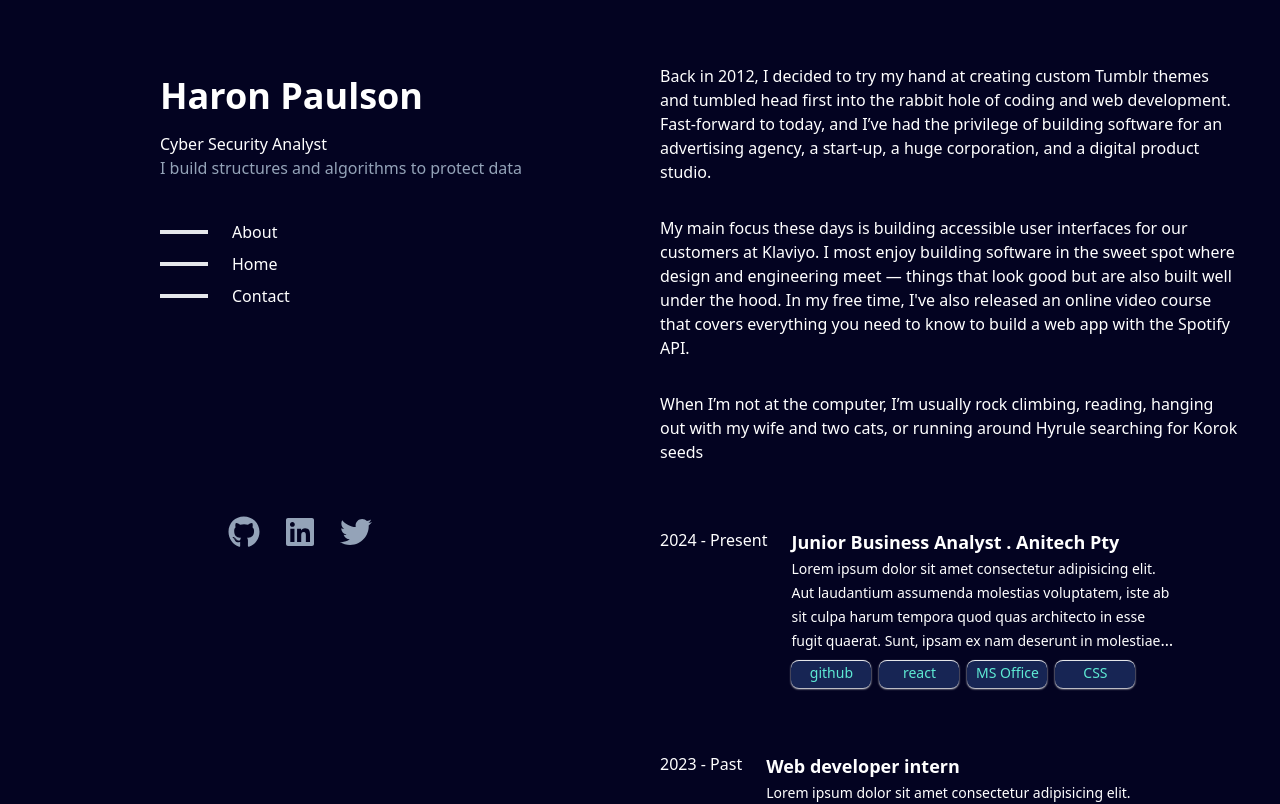
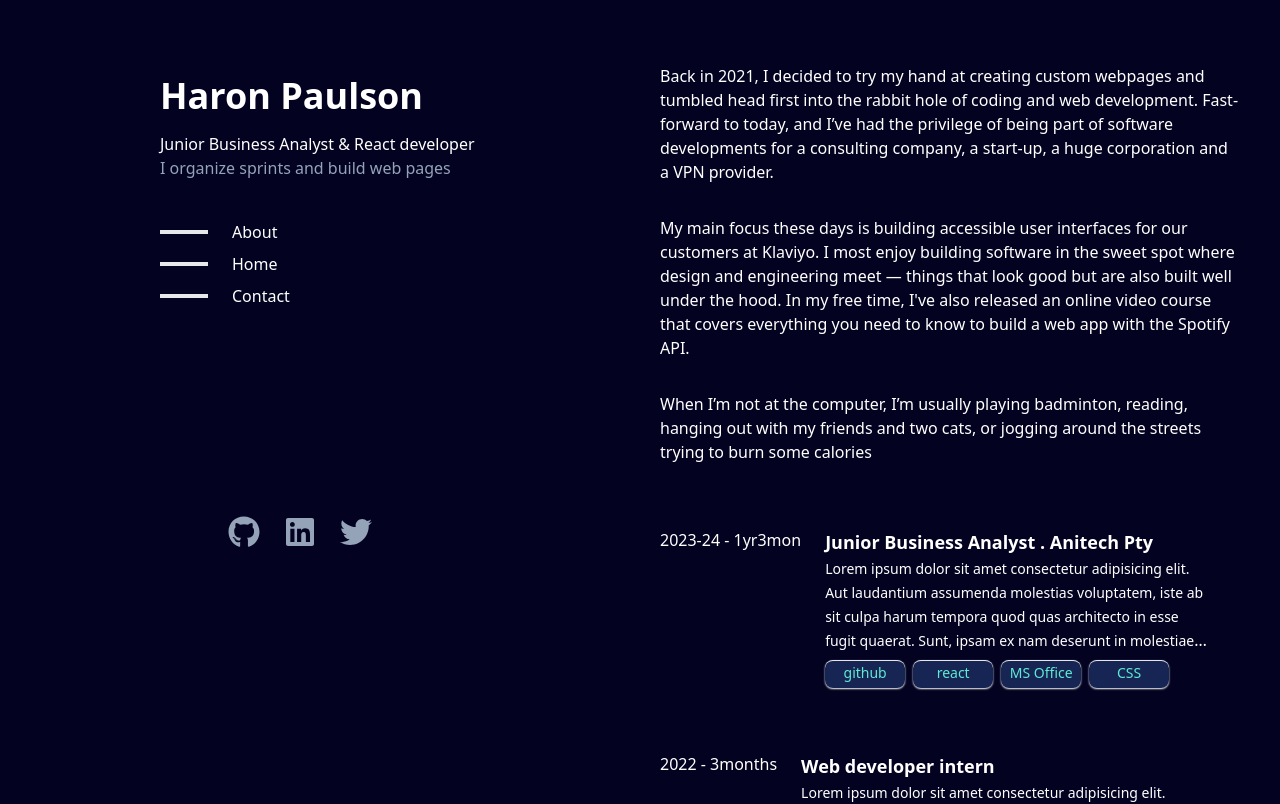
Before and after one commit to haronpaulson/portfolio-mathew, a React (Create React App) app: page / in a window 1280 px wide. Shown: the top 804 px of the page. Built offline with nearby package versions, Linux system fonts and the light colour scheme.

Commit message:
Update Mainpage.js

```diff
--- a/src/Mainpage.js
+++ b/src/Mainpage.js
@@ -12,8 +12,8 @@ function Mainpage() {
             <div className=' w-1/2 h-  pt-16 text-start pl-40 fixed '>
                 <div className=' space- '>
                 <h1 className=' text-4xl font-bold pt-3 pb-4'>Haron Paulson</h1>
-                <p1 className=' pb-4'> Cyber Security Analyst</p1> <br/>
-                <p2 className=' text-slate-400'> I build structures and algorithms to protect data</p2>
+                <p1 className=' pb-4'> Junior Business Analyst & React developer</p1> <br/>
+                <p2 className=' text-slate-400'> I organize sprints and build web pages</p2>
                 </div>
                 <div className=' flex items-center mt-10'>
                     <div className='  w-12 border-2 mr-6'> </div><span className=''> About</span>
@@ -38,15 +38,15 @@ function Mainpage() {
                 <div className=' w-1/2  pt-'>
                     <div className=' space-y-16'>
                     <ul className=' space-y-8 text-start'>
-                    <li><p1 >Back in 2012, I decided to try my hand at creating custom Tumblr themes and tumbled head first into the rabbit hole of coding and web development. Fast-forward to today, and I’ve had the privilege of building software for an advertising agency, a start-up, a huge corporation, and a digital product studio.</p1></li>
+                    <li><p1 >Back in 2021, I decided to try my hand at creating custom webpages and tumbled head first into the rabbit hole of coding and web development. Fast-forward to today, and I’ve had the privilege of being part of software developments for a consulting company, a start-up, a huge corporation and a VPN provider.</p1></li>
 
                     <li>  <p2 >My main focus these days is building accessible user interfaces for our customers at Klaviyo. I most enjoy building software in the sweet spot where design and engineering meet — things that look good but are also built well under the hood. In my free time, I've also released an online video course that covers everything you need to know to build a web app with the Spotify API.</p2></li>
                     <li>
-                    <p2>When I’m not at the computer, I’m usually rock climbing, reading, hanging out with my wife and two cats, or running around Hyrule searching for Korok seeds</p2>
+                    <p2>When I’m not at the computer, I’m usually playing badminton, reading, hanging out with my friends and two cats, or jogging around the streets trying to burn some calories </p2>
                     </li>
                     </ul>
-                    <div> <Experience year="2024 - Present" name="Junior Business Analyst . Anitech Pty"/></div>
-                    <div> <Experience year="2023 - Past" name="Web developer intern"/></div>
+                    <div> <Experience year="2023-24 - 1yr3mon" name="Junior Business Analyst . Anitech Pty"/></div>
+                    <div> <Experience year="2022 - 3months" name="Web developer intern"/></div>
 
                     <div><Exportpdf />
                     </div>
```
